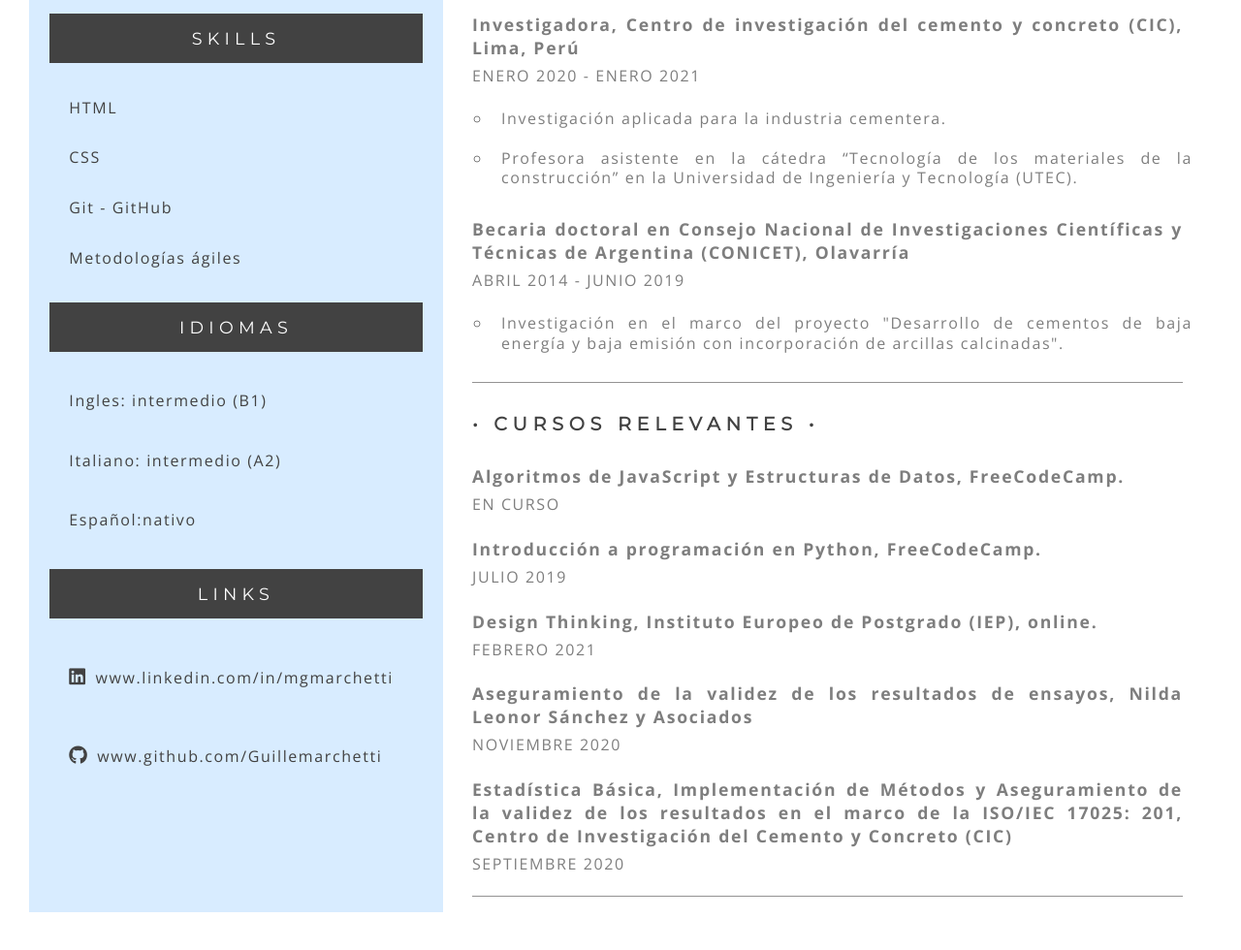
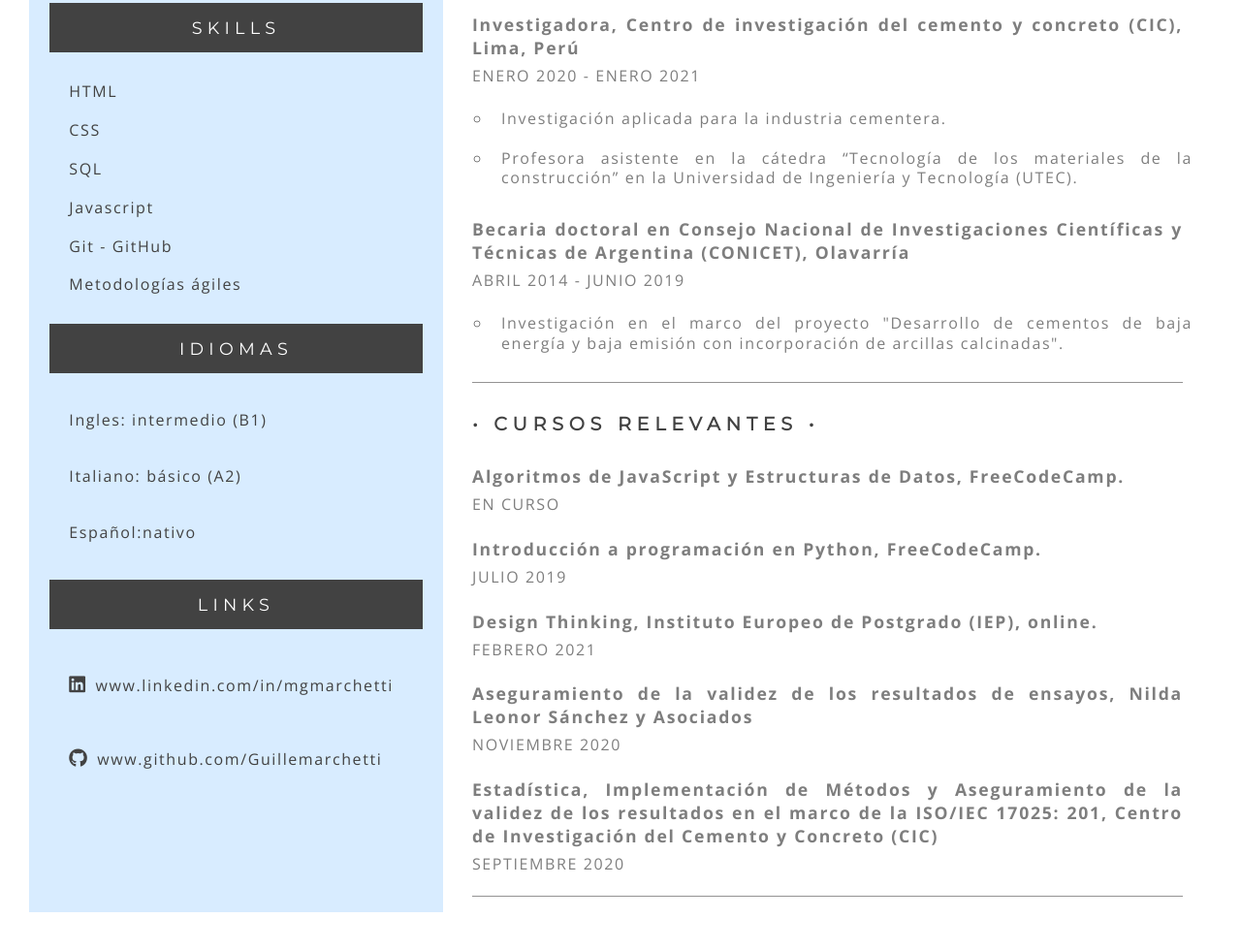
Before and after one commit to Guillemarchetti/Curriculum-Vitae, a plain HTML site: page index.html in a window 1280 px wide. Shown: the part 939-1919 px from the top of the page at 97% size. Drawn offline with nearby package versions, Linux system fonts and the light colour scheme.

Commit message:
Update index.html

```diff
--- a/index.html
+++ b/index.html
@@ -63,6 +63,8 @@
           <ul class=lista-caja>
             <li>HTML</li>
             <li>CSS</li>
+            <li>SQL</li>
+            <li>Javascript</li>
             <li>Git - GitHub</li>
             <li>Metodologías ágiles</li>
           </ul>
@@ -74,7 +76,7 @@
           <h2 class=title>IDIOMAS</h2>
           <ul class=lista-caja>
             <li>Ingles: intermedio (B1)</li>
-            <li>Italiano: intermedio (A2)</li>
+            <li>Italiano: básico (A2)</li>
             <li>Español:nativo</li>
           </ul>
         </div>
@@ -204,7 +206,7 @@
           </div>
 
           <div class=cajita>
-            <h4>Estadística Básica, Implementación de Métodos y Aseguramiento de la validez de
+            <h4>Estadística, Implementación de Métodos y Aseguramiento de la validez de
               los resultados en el marco de la ISO/IEC 17025: 201, Centro de Investigación del
               Cemento y Concreto (CIC)</h4>
             <p class=fecha>SEPTIEMBRE 2020</p>
```
